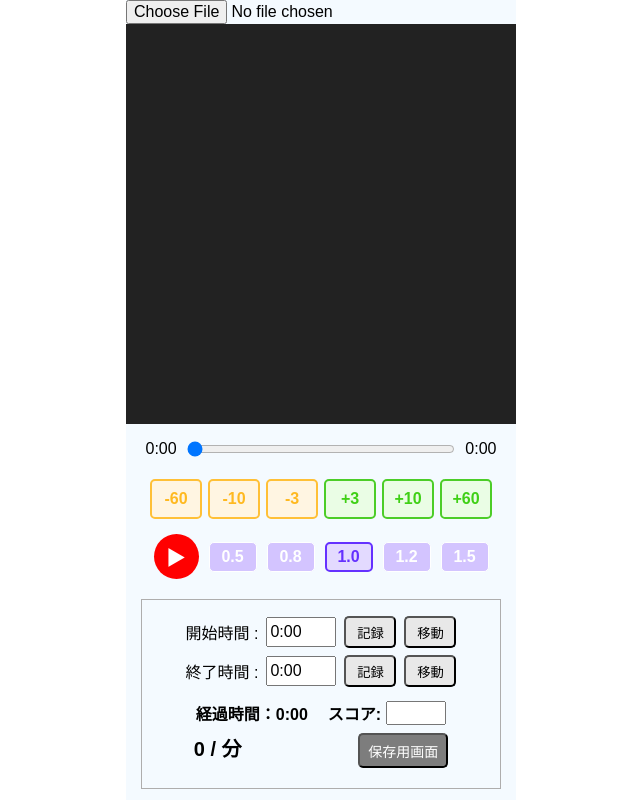
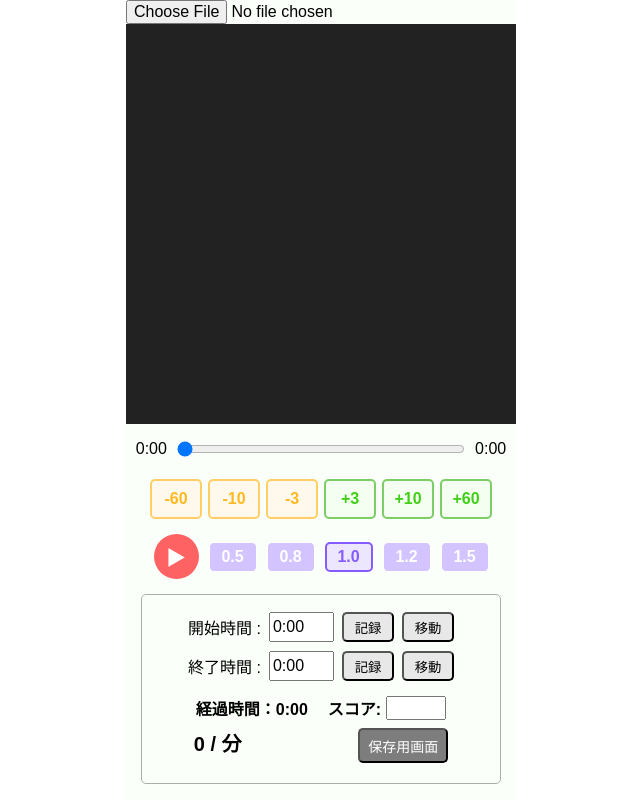
Before and after one commit to iiinu82/react-movie-player, a React (Vite) app: page / in a window 1280 px wide. Shown: the top 800 px of the page, without its empty margins (319-959 px from the left). Built offline with nearby package versions, Linux system fonts and the light colour scheme.

Commit message:
CSS微調整

```diff
--- a/src/App.css
+++ b/src/App.css
@@ -3,7 +3,7 @@
   max-width: 390px;
   min-height: 100dvh;
   margin: 0 auto;
-  background-color: #f4faff;
+  background-color: #fafff9;
   overflow-x: hidden;
 }
 
@@ -38,7 +38,7 @@ textarea {
 }
 
 .seekBar {
-  width: 90%;
+  width: 95%;
   margin: 0 auto 20px;
   display: flex;
   align-items: center;
@@ -56,7 +56,7 @@ textarea {
   height: 45px;
   border-radius: 50%;
   border: none;
-  background-color: #ff0000;
+  background-color: #ff6262;
   color: white;
   font-size: 20px;
   display: flex;
@@ -79,15 +79,15 @@ textarea {
   font-size: 16px;
   font-weight: bold;
   color: #ffb920;
-  background-color: #fff5e2;
+  background-color: #fff9ed;
   border-radius: 5px;
-  border: 2px solid #ffc037;
+  border: 2px solid #ffcf66;
 }
 
 .seekButtonF {
   color: #3fd016;
-  background-color: #eafde5;
-  border: 2px solid #4ccd28;
+  background-color: #f4fff1;
+  border: 2px solid #7dce67;
 }
 
 .speedButtonArea {
@@ -113,19 +113,20 @@ textarea {
   height: 30px;
   font-size: 16px;
   font-weight: bold;
-  color: #6531ff;
-  background-color: #e3daff;
+  color: #855cff;
+  background-color: #ece6ff;
   border-radius: 5px;
-  border: 2px solid #6531ff;
+  border: 2px solid #855cff;
 }
 
 .timeArea {
-  margin: 20px 15px;
+  margin: 15px 15px;
   display: flex;
   flex-direction: column;
   align-items: center;
   padding: 20px;
   border: 1px solid #aeadad;
+  border-radius: 5px;
 }
 
 .startTime,
@@ -145,13 +146,8 @@ textarea {
 .startTime input,
 .endTime input {
   font-size: 16px;
-  width: 70px;
+  width: 65px;
   height: 30px;
-}
-
-.startTime input[type="radio"],
-.endTime input[type="radio"] {
-  width: 18px;
 }
 
 .elapsed-score {
@@ -195,7 +191,7 @@ textarea {
 .pick,
 .move {
   width: 52px;
-  height: 32px;
+  height: 30px;
 }
 
 .pick {
@@ -225,7 +221,7 @@ textarea {
 
 .memoArea textarea {
   width: 100%;
-  min-height: 48px;
+  height: 80px;
 }
 
 .saveScreen {
--- a/src/App.jsx
+++ b/src/App.jsx
@@ -258,7 +258,7 @@ function App() {
 
       <div className="memoArea">
         <div className="topArea">
-          <p>メモ</p>
+          <p>メモ📋️</p>
         </div>
         <textarea
           value={memo}
```
